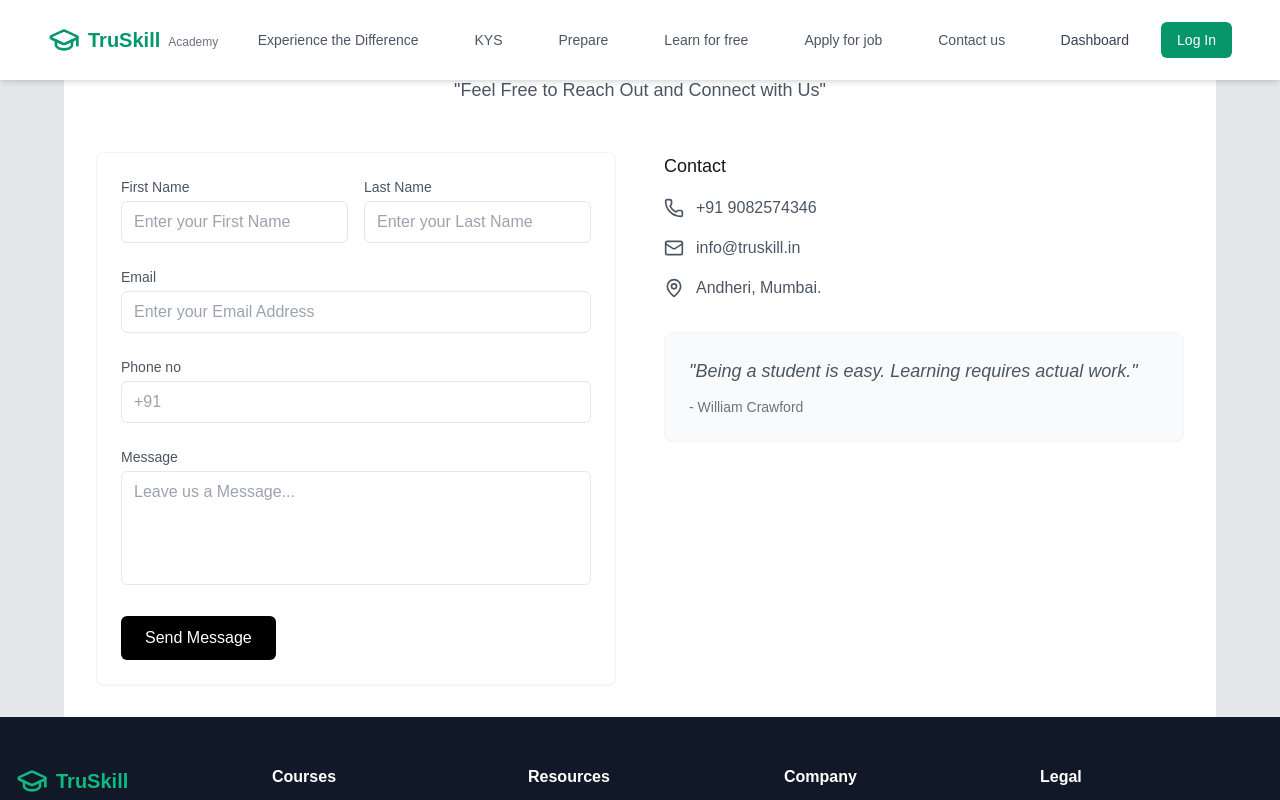
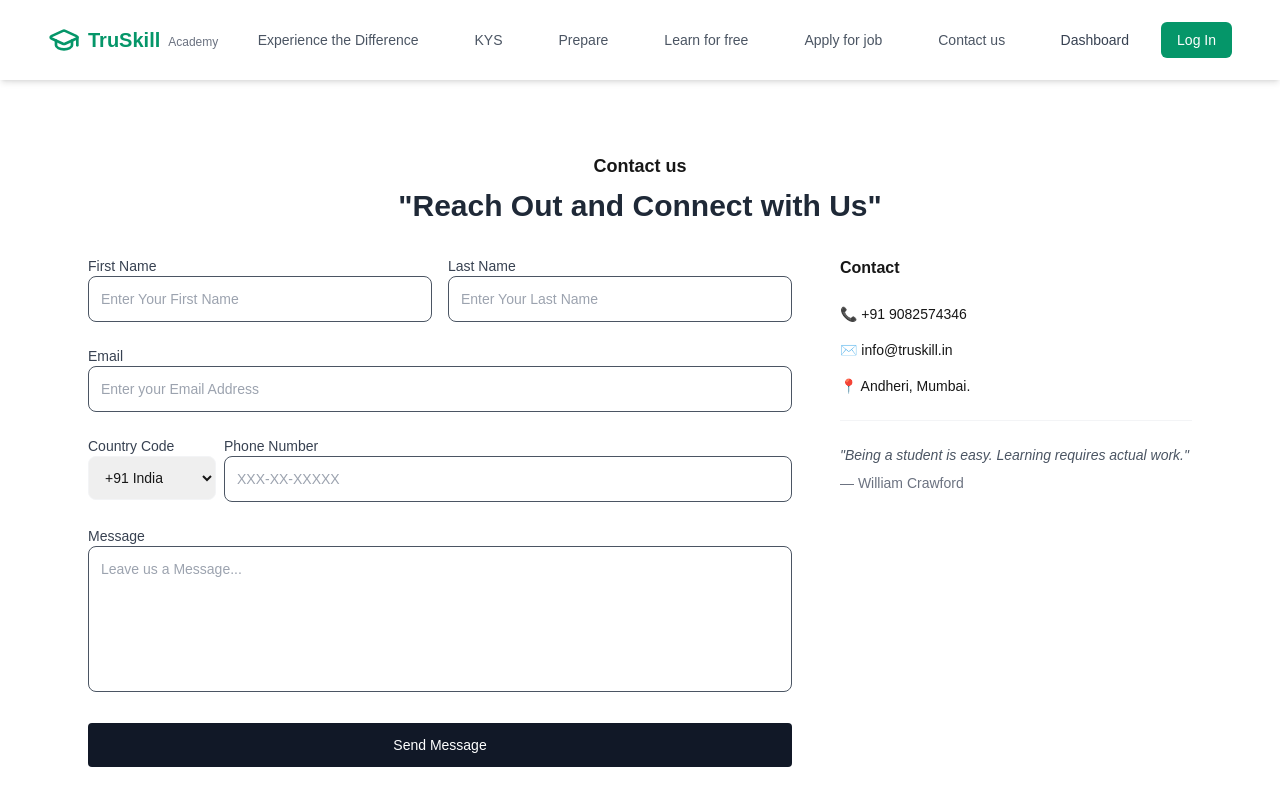
Before and after one commit to PHCoder05/Truskill, a Next.js app: page /contact in a window 1280 px wide. Shown: the top 800 px of the page. Built offline with nearby package versions, Linux system fonts and the light colour scheme.

Commit message:
update contact , kys page

```diff
--- a/package.json
+++ b/package.json
@@ -19,6 +19,7 @@
     "next": "^15.1.3",
     "react": "^19.0.0",
     "react-dom": "^19.0.0",
+    "shadcn-ui": "^0.9.4",
     "tailwind-merge": "^2.6.0"
   },
   "devDependencies": {
--- a/src/app/contact/page.js
+++ b/src/app/contact/page.js
@@ -1,223 +1,225 @@
-'use client'
-import React, { useState } from 'react';
-import { Phone, Mail, MapPin } from 'lucide-react';
+"use client";
 
-export default function ContactForm() {
-  const [loading, setLoading] = useState(false);
-  const [submitted, setSubmitted] = useState(false);
-  const [formData, setFormData] = useState({
-    firstName: '',
-    lastName: '',
-    email: '',
-    phone: '',
-    message: ''
+import React, { useState } from "react";
+
+const countries = [
+  { code: "+91", name: "India" },
+  { code: "+1", name: "USA" },
+  { code: "+44", name: "UK" },
+  { code: "+81", name: "Japan" },
+];
+
+const ContactForm = () => {
+  const [countryCode, setCountryCode] = useState("+91");
+  const [firstName, setFirstName] = useState("");
+  const [lastName, setLastName] = useState("");
+  const [email, setEmail] = useState("");
+  const [message, setMessage] = useState("");
+  const [status, setStatus] = useState("");
+
+  const handleSubmit = async (e) => {
+    e.preventDefault();
+    if (!firstName || !lastName || !email || !message) {
+      alert("Please fill out all required fields.");
+      return;
+    }
+
+    try {
+      const response = await fetch("/api/contact", {
+        method: "POST",
+        headers: {
+          "Content-Type": "application/json",
+        },
+        body: JSON.stringify({
+          firstName,
+          lastName,
+          email,
+          message,
+          countryCode,
+        }),
       });
-  const [errors, setErrors] = useState({});
 
-  const validateForm = () => {
-    const newErrors = {};
-    if (!formData.firstName.trim()) newErrors.firstName = 'First name is required';
-    if (!formData.lastName.trim()) newErrors.lastName = 'Last name is required';
-    if (!formData.email.trim()) newErrors.email = 'Email is required';
-    else if (!/\S+@\S+\.\S+/.test(formData.email)) newErrors.email = 'Email is invalid';
-    if (!formData.phone.trim()) newErrors.phone = 'Phone number is required';
-    else if (!/^\+?[1-9]\d{9,11}$/.test(formData.phone.replace(/\s+/g, '')))
-      newErrors.phone = 'Please enter a valid phone number';
-    if (!formData.message.trim()) newErrors.message = 'Message is required';
-    return newErrors;
-  };
-
-  const handleChange = (e) => {
-    const { name, value } = e.target;
-    setFormData(prev => ({
-      ...prev,
-      [name]: value
-    }));
-    // Clear error when user starts typing
-    if (errors[name]) {
-      setErrors(prev => ({
-        ...prev,
-        [name]: ''
-      }));
+      if (response.ok) {
+        setStatus("success");
+        setFirstName("");
+        setLastName("");
+        setEmail("");
+        setMessage("");
+      } else {
+        setStatus("error");
+      }
+    } catch (error) {
+      setStatus("error");
     }
   };
 
-  const handleSubmit = async (e) => {
-    e.preventDefault();
-    const validationErrors = validateForm();
+  return (
+    <div className="bg-[#FFFFFF]  px-8 py-12">
 
-    if (Object.keys(validationErrors).length > 0) {
-      setErrors(validationErrors);
-      return;
-    }
+    <div className="mt-20 w-full max-w-6xl mx-auto p-6  ">
+      <div className="text-center mb-8">
+        <h2 className="text-lg font-bold text-black-600">Contact us</h2>
+        <h1 className="text-3xl font-semibold mt-2 text-gray-800">
+          "Reach Out and Connect with Us"
+        </h1>
+      </div>
 
-    setLoading(true);
-    try {
-      // Simulate API call
-      await new Promise(resolve => setTimeout(resolve, 1500));
-      setSubmitted(true);
-      setFormData({
-        firstName: '',
-        lastName: '',
-        email: '',
-        phone: '',
-        message: ''
-      });
-    } catch (error) {
-      console.error('Error submitting form:', error);
-    } finally {
-      setLoading(false);
-    }
-  };
+      {status === "success" && (
+        <p className="text-green-600 text-center mb-4">Message sent successfully!</p>
+      )}
+      {status === "error" && (
+        <p className="text-red-600 text-center mb-4">
+          Something went wrong. Please try again.
+        </p>
+      )}
 
-  const InputField = ({ label, name, type = 'text', placeholder, error }) => (
+      <div className="grid md:grid-cols-[2fr,1fr] gap-12">
         <div>
-      <label className="block text-sm mb-1 text-gray-600" htmlFor={name}>
-        {label}
+          <form className="space-y-6" onSubmit={handleSubmit}>
+            <div className="grid grid-cols-2 gap-4">
+              <div>
+                <label
+                  htmlFor="firstName"
+                  className="block text-sm font-medium text-gray-700 "
+                >
+                  First Name
                 </label>
                 <input
-        type={type}
-        id={name}
-        name={name}
-        value={formData[name]}
-        onChange={handleChange}
-        placeholder={placeholder}
-        className={`w-full px-3 py-2 border ${error ? 'border-red-500' : 'border-gray-200'}
-          rounded-md focus:outline-none focus:ring-2 focus:ring-blue-100 focus:border-blue-300
-          transition-colors ${loading ? 'bg-gray-50' : 'bg-white'}`}
-        disabled={loading}
+                  id="firstName"
+                  type="text"
+                  placeholder="Enter Your First Name"
+                  className="w-full p-3 rounded-lg border border-gray-600 text-sm"
+                  value={firstName}
+                  onChange={(e) => setFirstName(e.target.value)}
+                  required
                 />
-      {error && <p className="text-red-500 text-xs mt-1">{error}</p>}
               </div>
-  );
-
-  return (
-    <div className="max-w-6xl mx-auto p-8 bg-white">
-      <div className="text-center mb-12">
-        <h1 className="text-2xl font-normal mb-3">Contact us</h1>
-        <p className="text-lg text-gray-600">"Feel Free to Reach Out and Connect with Us"</p>
+              <div>
+                <label
+                  htmlFor="lastName"
+                  className="block text-sm font-medium text-gray-700"
+                >
+                  Last Name
+                </label>
+                <input
+                  id="lastName"
+                  type="text"
+                  placeholder="Enter Your Last Name"
+                  className="w-full p-3 rounded-lg border border-gray-600 text-sm"
+                  value={lastName}
+                  onChange={(e) => setLastName(e.target.value)}
+                  required
+                />
+              </div>
             </div>
 
-      <div className="grid md:grid-cols-2 gap-12">
-        <div className="bg-white rounded-lg shadow-sm border border-gray-100 p-6">
-          {submitted ? (
-            <div className="text-center py-8">
-              <div className="w-16 h-16 bg-green-100 rounded-full flex items-center justify-center mx-auto mb-4">
-                <svg className="w-8 h-8 text-green-500" fill="none" stroke="currentColor" viewBox="0 0 24 24">
-                  <path strokeLinecap="round" strokeLinejoin="round" strokeWidth="2" d="M5 13l4 4L19 7"/>
-                </svg>
-              </div>
-              <h3 className="text-xl font-medium text-gray-900 mb-2">Thank you for reaching out!</h3>
-              <p className="text-gray-600 mb-6">We'll get back to you as soon as possible.</p>
-              <button
-                onClick={() => setSubmitted(false)}
-                className="text-blue-500 hover:text-blue-600 font-medium"
+            <div>
+              <label
+                htmlFor="email"
+                className="block text-sm font-medium text-gray-700"
               >
-                Send another message
-              </button>
-            </div>
-          ) : (
-            <form onSubmit={handleSubmit} className="space-y-6">
-              <div className="grid grid-cols-2 gap-4">
-                <InputField
-                  label="First Name"
-                  name="firstName"
-                  placeholder="Enter your First Name"
-                  error={errors.firstName}
-                />
-                <InputField
-                  label="Last Name"
-                  name="lastName"
-                  placeholder="Enter your Last Name"
-                  error={errors.lastName}
+                Email
+              </label>
+              <input
+                id="email"
+                type="email"
+                placeholder="Enter your Email Address"
+                className="w-full p-3 rounded-lg border border-gray-600 text-sm"
+                value={email}
+                onChange={(e) => setEmail(e.target.value)}
+                required
               />
             </div>
 
-              <InputField
-                label="Email"
-                name="email"
-                type="email"
-                placeholder="Enter your Email Address"
-                error={errors.email}
+            <div className="flex gap-2">
+              <div>
+                <label
+                  htmlFor="countryCode"
+                  className="block text-sm font-medium text-gray-700"
+                >
+                  Country Code
+                </label>
+                <select
+                  id="countryCode"
+                  className="w-32 p-3 rounded-lg border border-gray-100 text-sm"
+                  value={countryCode}
+                  onChange={(e) => setCountryCode(e.target.value)}
+                >
+                  {countries.map((country) => (
+                    <option key={country.code} value={country.code}>
+                      {country.code} {country.name}
+                    </option>
+                  ))}
+                </select>
+              </div>
+              <div className="flex-1">
+                <label
+                  htmlFor="phone"
+                  className="block text-sm font-medium text-gray-700"
+                >
+                  Phone Number
+                </label>
+                <input
+                  id="phone"
+                  type="tel"
+                  placeholder="XXX-XX-XXXXX"
+                  className="w-full p-3 rounded-lg border border-gray-600 text-sm"
                 />
-
-              <InputField
-                label="Phone no"
-                name="phone"
-                type="tel"
-                placeholder="+91"
-                error={errors.phone}
-              />
+              </div>
+            </div>
 
             <div>
-                <label className="block text-sm mb-1 text-gray-600">
+              <label
+                htmlFor="message"
+                className="block text-sm font-medium text-gray-700"
+              >
                 Message
               </label>
               <textarea
-                  name="message"
-                  value={formData.message}
-                  onChange={handleChange}
-                  rows={4}
+                id="message"
                 placeholder="Leave us a Message..."
-                  className={`w-full px-3 py-2 border ${errors.message ? 'border-red-500' : 'border-gray-200'}
-                    rounded-md resize-none focus:outline-none focus:ring-2 focus:ring-blue-100
-                    focus:border-blue-300 transition-colors ${loading ? 'bg-gray-50' : 'bg-white'}`}
-                  disabled={loading}
+                rows={6}
+                className="w-full p-3 rounded-lg border border-gray-600 text-sm resize-none"
+                value={message}
+                onChange={(e) => setMessage(e.target.value)}
+                required
               />
-                {errors.message && (
-                  <p className="text-red-500 text-xs mt-1">{errors.message}</p>
-                )}
             </div>
 
             <button
               type="submit"
-                disabled={loading}
-                className={`w-full sm:w-auto px-6 py-2.5 rounded-md text-white
-                  ${loading ? 'bg-gray-400' : 'bg-black hover:bg-gray-800'}
-                  transition-colors focus:outline-none focus:ring-2 focus:ring-offset-2 focus:ring-gray-900
-                  flex items-center justify-center`}
+              className="w-full bg-gray-900 text-white py-3 rounded hover:bg-gray-800 transition-colors text-sm font-medium"
             >
-                {loading ? (
-                  <>
-                    <svg className="animate-spin -ml-1 mr-2 h-4 w-4 text-white" fill="none" viewBox="0 0 24 24">
-                      <circle className="opacity-25" cx="12" cy="12" r="10" stroke="currentColor" strokeWidth="4"/>
-                      <path className="opacity-75" fill="currentColor" d="M4 12a8 8 0 018-8V0C5.373 0 0 5.373 0 12h4zm2 5.291A7.962 7.962 0 014 12H0c0 3.042 1.135 5.824 3 7.938l3-2.647z"/>
-                    </svg>
-                    Sending...
-                  </>
-                ) : 'Send Message'}
+              Send Message
             </button>
           </form>
-          )}
         </div>
 
-        <div className="space-y-8">
-          <div>
-            <h2 className="text-lg font-medium mb-4">Contact</h2>
+        <div className="space-y-6">
+          <h3 className="font-bold">Contact</h3>
           <div className="space-y-4">
-              <div className="flex items-center gap-3 text-gray-600 hover:text-gray-900 transition-colors">
-                <Phone className="w-5 h-5" />
-                <a href="tel:+919082574346" className="hover:underline">+91 9082574346</a>
+            <div className="flex items-center gap-2">
+              <span className="text-sm">📞 +91 9082574346</span>
             </div>
-              <div className="flex items-center gap-3 text-gray-600 hover:text-gray-900 transition-colors">
-                <Mail className="w-5 h-5" />
-                <a href="mailto:info@truskill.in" className="hover:underline">info@truskill.in</a>
+            <div className="flex items-center gap-2">
+              <span className="text-sm">✉️ info@truskill.in</span>
             </div>
-              <div className="flex items-center gap-3 text-gray-600">
-                <MapPin className="w-5 h-5" />
-                <span>Andheri, Mumbai.</span>
-              </div>
+            <div className="flex items-center gap-2">
+              <span className="text-sm">📍 Andheri, Mumbai.</span>
             </div>
           </div>
 
-          <div className="bg-gray-50 p-6 rounded-lg border border-gray-100">
-            <blockquote className="text-gray-600 italic text-lg">
+          <div className="mt-12 pt-6 border-t border-gray-100">
+            <blockquote className="text-gray-600 italic text-sm">
               "Being a student is easy. Learning requires actual work."
             </blockquote>
-            <p className="text-sm text-gray-500 mt-3">- William Crawford</p>
+            <p className="text-gray-500 text-sm mt-2">— William Crawford</p>
+          </div>
         </div>
       </div>
     </div>
     </div>
   );
-}
+};
+
+export default ContactForm;
--- a/src/components/Footer.jsx
+++ b/src/components/Footer.jsx
@@ -15,7 +15,7 @@ const Footer = () => {
               <GraduationCap size={32} />
               <span className="text-xl font-semibold">TruSkill</span>
             </div>
-            <p className="text-sm mb-4">© {currentYear} Truskill Academy Pvt Ltd</p>
+            <p className="text-sm mb-4">© {currentYear} Truskill Academy</p>
             <div className="flex gap-4">
               <a href="#" className="hover:text-emerald-500 transition-colors">
                 <Linkedin size={20} />
--- a/src/components/about/dashBoardStatistics.js
+++ b/src/components/about/dashBoardStatistics.js
@@ -31,7 +31,7 @@ const DashboardStatistics = () => {
         </h2>
         <div className="flex justify-center gap-6 flex-wrap">
           <img
-            src="/images/about/about_us_1.jpeg"
+            src="/images/about/dashboard.png"
             alt="Dashboard 1"
             className="rounded-lg shadow-md w-full sm:w-1/3"
           />
--- a/src/components/kys/kys5.js
+++ b/src/components/kys/kys5.js
@@ -23,9 +23,9 @@ export const metadata = {
 // Component
 export default function KYSTestExplainer() {
   return (
-    <main className="max-w-5xl mx-auto px-6 py-12">
+    <main className="max-w-5xl mx-auto px-6 py-12 bg-[#FFFFFF]">
       {/* Header */}
-      <div className="text-center mb-12">
+      <div className="text-center mb-12 bg-[#FFFFFF]">
         <span className="text-emerald-700 text-sm font-medium mb-2 block">
           About KYS
         </span>
--- a/src/components/kys/kys6.js
+++ b/src/components/kys/kys6.js
@@ -7,31 +7,31 @@ const testimonials = [
     name: 'Amol Singh',
     role: 'Product Manager - Intuit',
     content: 'Being a successful PM needs a wide variety of skills and its incredibly difficult to assess yourself on these skills. Know Your Self Test solves this problem. You can use this to test yourself on core skills needed to be a great Product Manager.',
-    avatar: '/api/placeholder/40/40'
+    avatar: '/images/kys/a6b178645f8888f5b0d33373baab01d89bb4b2cf.png'
   },
   {
     name: 'Deeptanshu Baranwal',
     role: 'Director of Product Management - PharmEasy',
     content: 'Self-awareness is step one of building a great PM career. You can start by taking the Know Your Self Self test if you are someone who wants to get into a PM role, for understanding your own strengths, and upskill yourself in the right areas.',
-    avatar: '/api/placeholder/40/40'
+    avatar: '/images/kys/a6b178645f8888f5b0d33373baab01d89bb4b2cf.png'
   },
   {
     name: 'Vaibhav Tomar',
     role: 'Associate Product Manager - PhonePe',
     content: 'There was no scientific way to figure out if product management was the right fit for me, until I stumbled upon the Know Your Self test by Upraised.',
-    avatar: '/api/placeholder/40/40'
+    avatar: '/images/kys/a6b178645f8888f5b0d33373baab01d89bb4b2cf.png'
   },
   {
     name: 'Mohammad Sarosh',
     role: 'Product Manager',
     content: "The KYS Test doesn't test for theory but instead gives you mini-cases to solve, that mimic the day-to-day job of a PM. From making the right strategic choices given a situation to deducing the right inferences given a set of data points, the questions are well-rounded to test the different aspects of being a PM.",
-    avatar: '/api/placeholder/40/40'
+    avatar: '/images/kys/a6b178645f8888f5b0d33373baab01d89bb4b2cf.png'
   }
 ]
 
 export default function KYS6() {
   return (
-    <div className="max-w-[1200px] mx-auto px-4 py-16">
+    <div className="max-w-[1200px] mx-auto px-4 py-16 bg-[#FFFFFF]">
       {/* Header */}
       <div className="text-center mb-16">
         <div className="text-[#0B5E41] font-bold text-sm mb-3">
@@ -52,14 +52,14 @@ export default function KYS6() {
             className="bg-gray-50 rounded-xl p-6 relative min-h-[280px] flex flex-col"
           >
             {/* Quote mark */}
-            <div className="absolute left-0 top-6 text-gray-200">
+            {/* <div className="absolute left-0 top-6 text-gray-200">
               <svg width="32" height="24" viewBox="0 0 32 24" fill="currentColor">
                 <path d="M31.087 0C29.13 7.668 28.151 15.42 28.151 23.256H19.695C19.776 14.332 21.864 6.996 25.959 1.248L31.087 0ZM11.471 0C9.514 7.668 8.535 15.42 8.535 23.256H0.079C0.16 14.332 2.248 6.996 6.343 1.248L11.471 0Z"/>
               </svg>
-            </div>
+            </div> */}
 
             {/* Content */}
-            <p className="text-gray-600 text-[15px] leading-relaxed mb-6">
+            <p className="text-[#F8F8F8]text-[15px] leading-relaxed mb-6">
               {testimonial.content}
             </p>
 
```
Also changed, not shown: src/app/kys/page.js (+29 -30 lines), public/images/about/dashboard.png (added), public/images/kys/a6b178645f8888f5b0d33373baab01d89bb4b2cf.png (added). Lines whose indentation alone changed are shown as unchanged.
